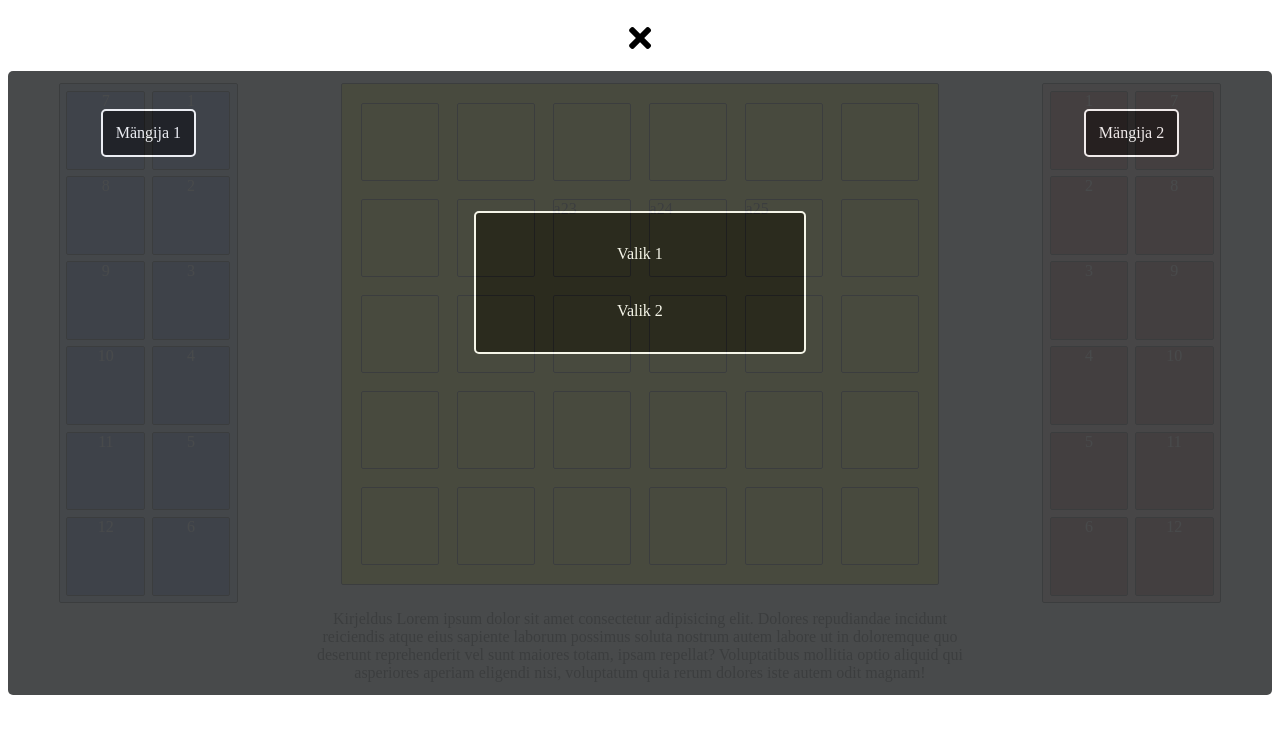
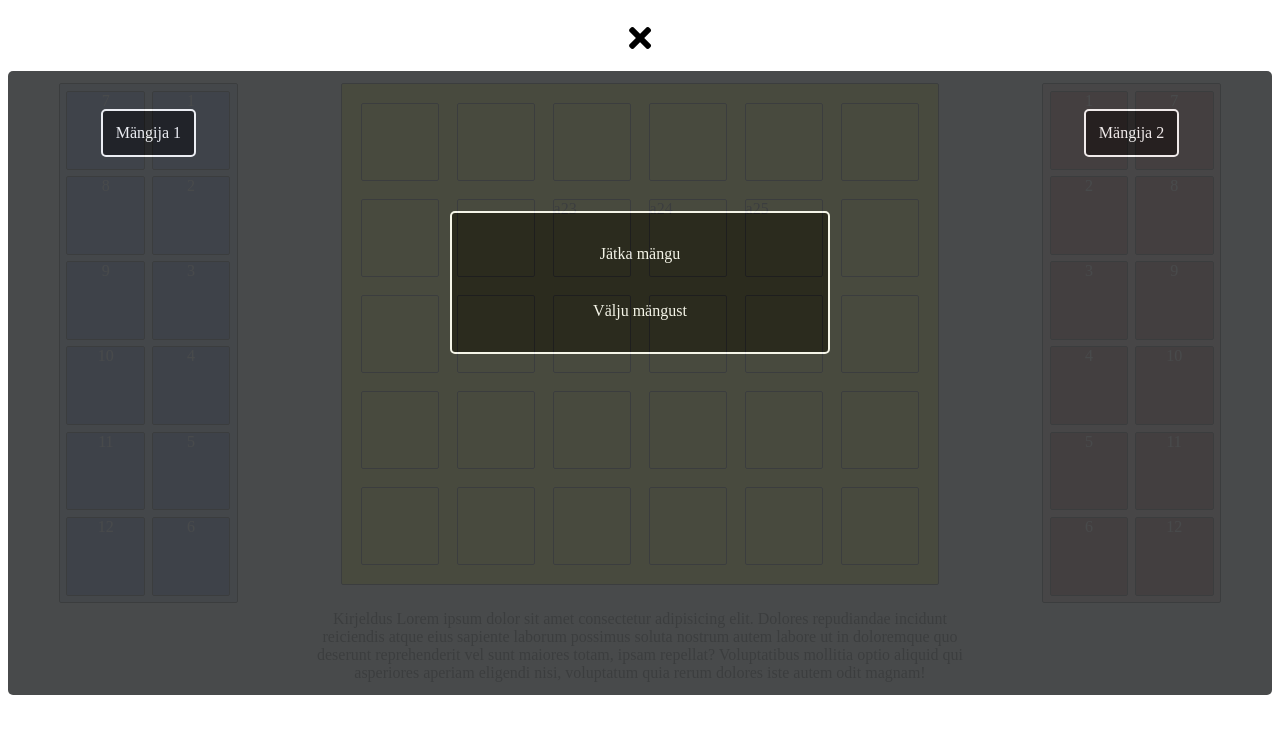
Before and after one commit to karlerikb/css_grid_dara, a plain HTML site: page game.html in a window 1280 px wide. Both pictures are taken after a click on the element 639 px from the left and 39 px from the top of the page. Drawn offline with Linux system fonts and the light colour scheme.

Commit message:
created game menu functionality

```diff
--- a/game.html
+++ b/game.html
@@ -78,18 +78,8 @@
       Kirjeldus Lorem ipsum dolor sit amet consectetur adipisicing elit. Dolores repudiandae incidunt reiciendis atque eius sapiente laborum possimus soluta nostrum autem labore ut in doloremque quo deserunt reprehenderit vel sunt maiores totam, ipsam repellat? Voluptatibus mollitia optio aliquid qui asperiores aperiam eligendi nisi, voluptatum quia rerum dolores iste autem odit magnam!
     </div>
 
-    <div class="openMenuButton"><i class="fas fa-bars"></i></div>
-    <div class="closeMenuButton"><i class="fas fa-times"></i></div>
-
-    <div class="menu removed">
-      <div class="playerOneTitle removed">Mängija 1</div>
-      <div class="playerTwoTitle removed">Mängija 2</div>
-      <ul class="gameMenuList removed">
-        <li>Valik 1</li>
-        <li>Valik 2</li>
-      </ul>
-    </div>
   </div>
   <script src="ui.js"></script>
+  <script src="game.js"></script>
 </body>
 </html>
--- a/ui.js
+++ b/ui.js
@@ -1,40 +1,125 @@
+// Elements
+const gameContainerElement = document.querySelector(".gameContainer");
 
 
-const menu = document.querySelector(".menu");
-const openMenuButton = document.querySelector(".openMenuButton");
-const closeMenuButton = document.querySelector(".closeMenuButton");
-const playerOneTitle = document.querySelector(".playerOneTitle");
-const playerTwoTitle = document.querySelector(".playerTwoTitle");
-const gameMenuList = document.querySelector(".gameMenuList");
-
-setDefaultGameMenuSettings();
-
-openMenuButton.addEventListener("click", openMenu);
-closeMenuButton.addEventListener("click", closeMenu);
-
-function openMenu() {
-  openMenuButton.classList.add("removed");
-  closeMenuButton.classList.remove("removed");
-  menu.classList.remove("removed");
-  playerOneTitle.classList.remove("removed");
-  playerTwoTitle.classList.remove("removed");
-  gameMenuList.classList.remove("removed");
+// Menu Functions
+const openMenu_2 = function() {
+  createMenuButton("close");
+  createMenuElement();
 }
 
-function closeMenu() {
-  openMenuButton.classList.remove("removed");
-  closeMenuButton.classList.add("removed");
-  menu.classList.add("removed");
-  playerOneTitle.classList.add("removed");
-  playerTwoTitle.classList.add("removed");
-  gameMenuList.classList.add("removed");
+const closeMenu_2 = function() {
+  createMenuButton("open");
+  const menuElement = document.querySelector(".menu");
+  if (menuElement) removeMenuElement(menuElement);
 }
 
-function setDefaultGameMenuSettings() {
-  if (openMenuButton.classList.contains("removed")) openMenuButton.classList.remove("removed");
-  if (!closeMenuButton.classList.contains("removed")) closeMenuButton.classList.add("removed");
-  if (!menu.classList.contains("removed")) menu.classList.add("removed");
-  if (!playerOneTitle.classList.contains("removed")) playerOneTitle.classList.add("removed");
-  if (!playerTwoTitle.classList.contains("removed")) playerTwoTitle.classList.add("removed");
-  if (!gameMenuList.classList.contains("removed")) gameMenuList.classList.add("removed");
+// Variables
+const players = ["one", "two"];
+const playersEstLang = ["Mängija 1", "Mängija 2"];
+
+const menuOptions = ["resume", "exit"];
+const menuOptionsEstLang = ["Jätka mängu", "Välju mängust"];
+
+const menuButtons = ["open", "close"];
+const menuButtonIcons = ["fas fa-bars", "fas fa-times"];
+const menuButtonFunctions = [openMenu_2, closeMenu_2];
+
+
+
+// Initializing Application
+function init() {
+  createMenuButton("open");
 }
+
+init();
+
+
+
+// Game Menu Button Functionality
+
+function createMenuButton(type) {
+  const index = menuButtons.findIndex(button => button === type);
+  createMenuButtonElement(type, index);
+  toggleMenuButton(type);
+}
+
+function createMenuButtonElement(type, index) {
+  const menuButtonElement = document.createElement("div");
+  menuButtonElement.className = `${type}MenuButton`;
+  menuButtonElement.addEventListener("click", menuButtonFunctions[index]);
+  gameContainerElement.appendChild(menuButtonElement);
+  createMenuButtonIconElement(menuButtonElement, index);
+}
+
+function createMenuButtonIconElement(menuButtonElement, index) {
+  const menuButtonIconElement = document.createElement("i");
+  menuButtonIconElement.className = menuButtonIcons[index];
+  menuButtonElement.appendChild(menuButtonIconElement);
+}
+
+function toggleMenuButton(type) {
+  const buttonToBeRemoved = menuButtons.filter(button => button !== type);
+  const buttonElementToBeRemoved = document.querySelector(`.${buttonToBeRemoved}MenuButton`);
+  if (buttonElementToBeRemoved) buttonElementToBeRemoved.remove();
+}
+
+
+
+// Game Menu Functionality
+
+function createMenuElement() {
+  const menuElement = document.createElement("div");
+  menuElement.className = "menu";
+  gameContainerElement.appendChild(menuElement);
+  createPlayerTitleElements(menuElement);
+  createGameMenuListElement(menuElement);
+}
+
+function createPlayerTitleElements(menuElement) {
+  players.forEach((player, number) => {
+    const playerNumberString = upperCaseFirstLetter(player);
+    const playerTitleElement = document.createElement("div");
+    playerTitleElement.className = `player${playerNumberString}Title`;
+    playerTitleElement.textContent = playersEstLang[number];
+    menuElement.appendChild(playerTitleElement);
+  });
+}
+
+function createGameMenuListElement(menuElement) {
+  const gameMenuListElement = document.createElement("ul");
+  gameMenuListElement.className = "gameMenuList";
+  menuElement.appendChild(gameMenuListElement);
+  createGameMenuListItemElements(gameMenuListElement);
+}
+
+function createGameMenuListItemElements(gameMenuListElement) {
+  menuOptions.forEach((option, index) => {
+    const gameMenuListItemElement = document.createElement("li");
+    gameMenuListItemElement.className = option;
+    gameMenuListItemElement.textContent = menuOptionsEstLang[index];
+    gameMenuListElement.appendChild(gameMenuListItemElement);
+  });
+}
+
+function removeMenuElement(menuElement) {
+  menuElement.remove();
+}
+
+
+
+// Helper Functions
+
+function upperCaseFirstLetter(string) {
+  const firstLetter = string.charAt(0).toUpperCase();
+  if (string.length === 1) {
+    return firstLetter;
+
+  } else if (string.length > 1) {
+    const restOfTheString = string.slice(1);
+    return firstLetter + restOfTheString;
+
+  } else {
+    return "";
+  }
+}
```
Also changed, not shown: game.js (added).
